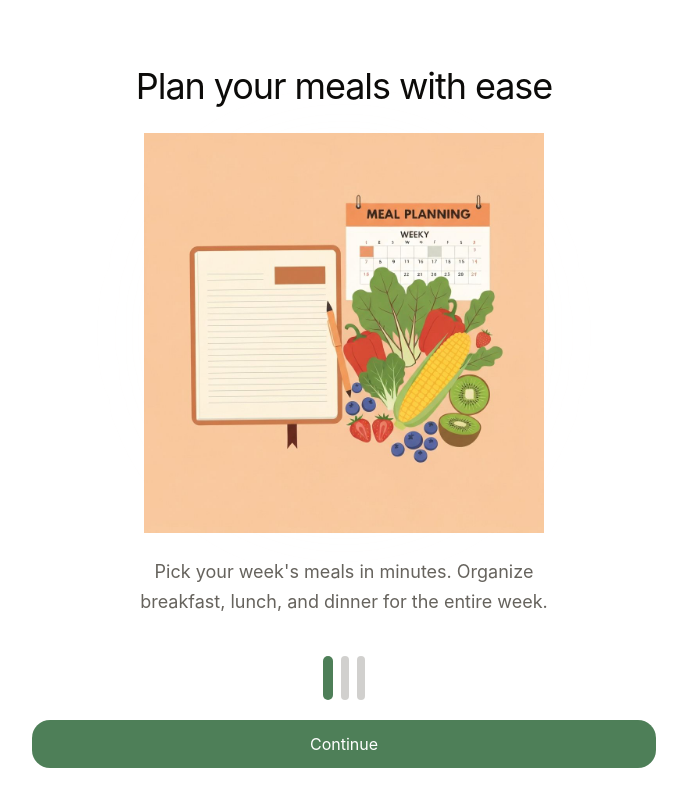
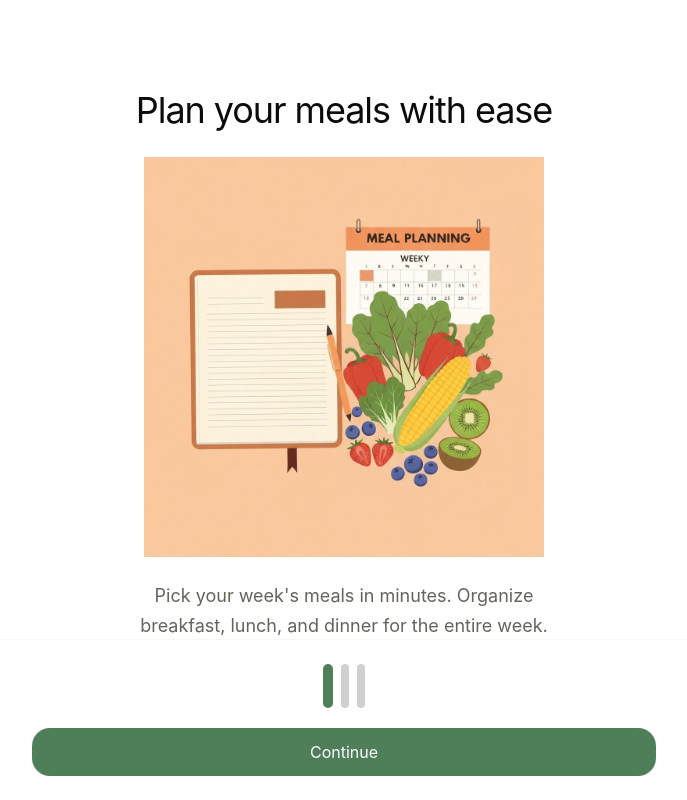
Before and after one commit to Abhay-2222/v0-electron-js-app, a Next.js app: page / in a window 1280 px wide. Shown: the whole page, without its empty margins (296-983 px from the left). Built offline with nearby package versions, Linux system fonts and the light colour scheme.

Commit message:
fix: ensure onboarding button is always visible
Make main content scrollable and fix footer with button at bottom.

Co-authored-by: null <128948821+Abhay-2222@users.noreply.github.com>

```diff
--- a/components/onboarding-splash.tsx
+++ b/components/onboarding-splash.tsx
@@ -89,7 +89,7 @@ export function OnboardingSplash({ onComplete }: OnboardingSplashProps) {
       onTouchEnd={onTouchEnd}
     >
       {/* Header with Back button */}
-      <div className="container mx-auto px-4 py-3">
+      <div className="container mx-auto px-4 py-3 flex-shrink-0">
         {currentScreen > 0 && (
           <button
             onClick={handleBack}
@@ -102,8 +102,9 @@ export function OnboardingSplash({ onComplete }: OnboardingSplashProps) {
         )}
       </div>
 
-      {/* Main content */}
-      <div className="flex-1 flex flex-col items-center justify-center px-6 py-8 max-w-2xl mx-auto w-full">
+      {/* Main content - scrollable */}
+      <div className="flex-1 overflow-y-auto overflow-x-hidden">
+        <div className="flex flex-col items-center justify-center px-6 py-8 pb-32 max-w-2xl mx-auto w-full min-h-full">
           {/* Title */}
           <h1 className="text-3xl md:text-4xl text-center text-foreground mb-6 leading-tight font-normal">
             {currentSplash.title}
@@ -126,9 +127,11 @@ export function OnboardingSplash({ onComplete }: OnboardingSplashProps) {
             {currentSplash.description}
           </p>
         </div>
+      </div>
 
-      {/* Footer with pagination and button */}
-      <div className="container mx-auto px-6 pb-8 space-y-5 max-w-2xl">
+      {/* Footer with pagination and button - fixed at bottom */}
+      <div className="fixed bottom-0 left-0 right-0 bg-background border-t border-border/40 backdrop-blur-sm">
+        <div className="container mx-auto px-6 py-6 pb-[calc(1.5rem+env(safe-area-inset-bottom))] space-y-5 max-w-2xl">
           <div className="flex items-center justify-center gap-2">
             {splashScreens.map((_, index) => (
               <button
@@ -154,5 +157,6 @@ export function OnboardingSplash({ onComplete }: OnboardingSplashProps) {
           </Button>
         </div>
       </div>
+    </div>
   )
 }
```
Lines whose indentation alone changed are shown as unchanged.
